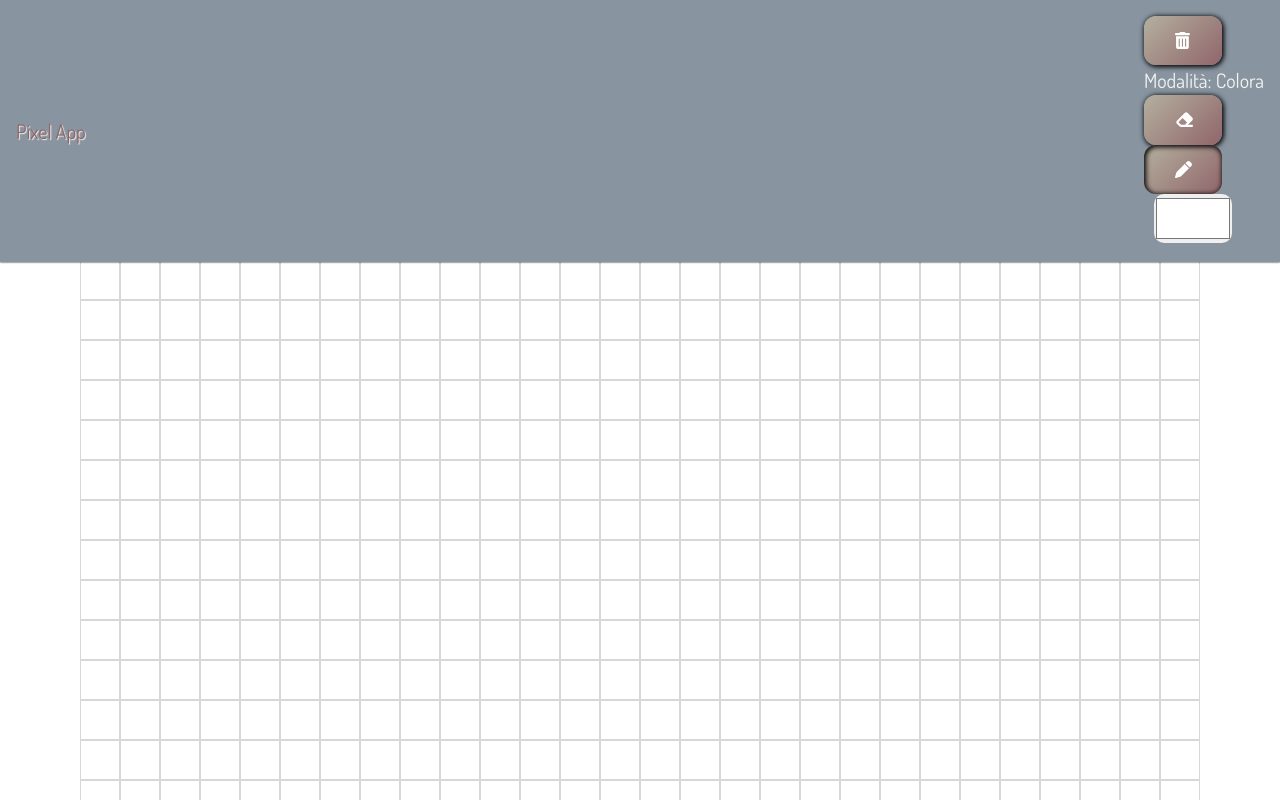
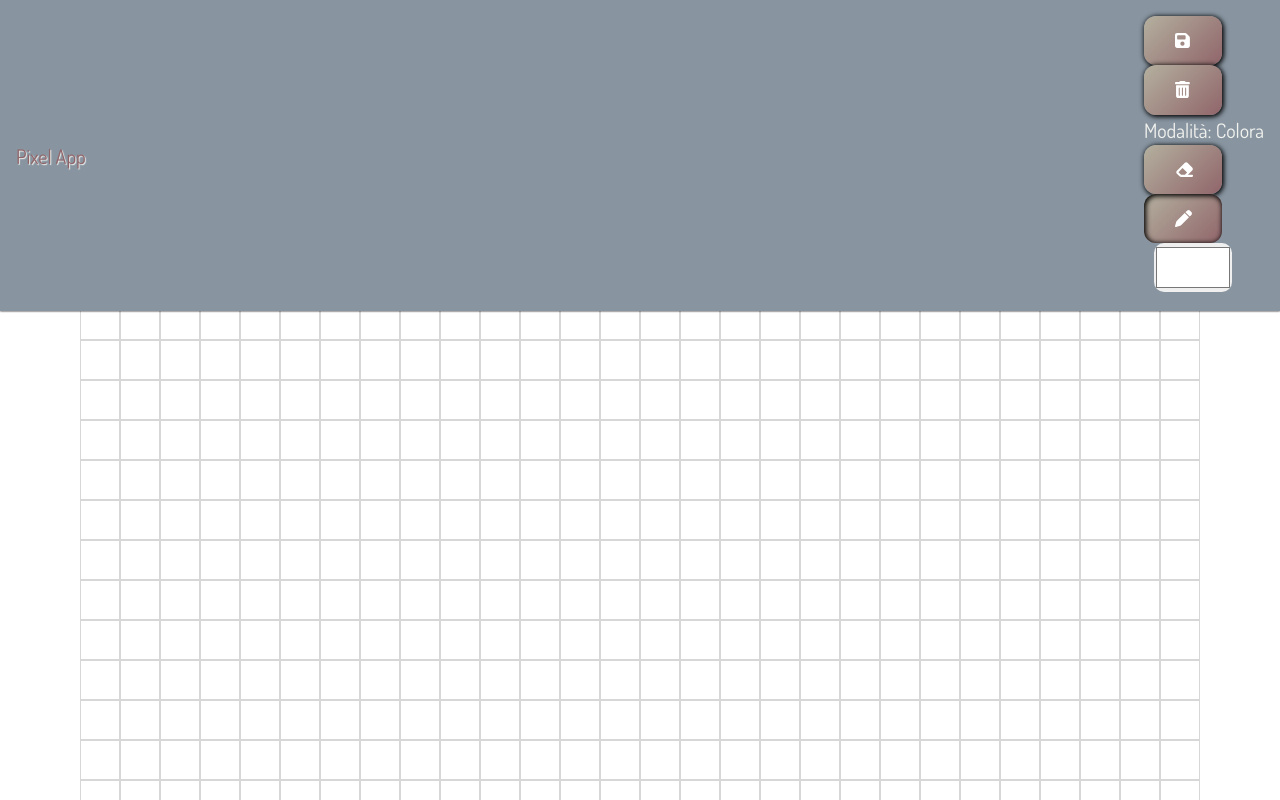
Before and after one commit to ariannacostanzo/pixel_art_react, a React (Vite) app: page / in a window 1280 px wide. Shown: the top 800 px of the page. Built offline with nearby package versions, Linux system fonts and the light colour scheme; a web font is replaced by a local one.

Commit message:
implementing logic of save drawing, still to fix

```diff
--- a/src/components/grid/Grid.jsx
+++ b/src/components/grid/Grid.jsx
@@ -36,8 +36,11 @@ const Grid = () => {
         style={{
           cursor:
             mode === "color"
-              ? "url('/public/brush.png') 16 16, auto"
-              : "url('/public/eraser.png')16 16, auto",
+              ? "url('/brush.png') 16 16, auto"
+              : "url('/eraser.png')16 16, auto",
+          // display: "grid",
+          // gridTemplateColumns: `repeat(auto-fill, minmax(${cellWidth}px, 1fr))`,
+          // gridTemplateRows: `repeat(auto-fill, minmax(${cellHeight}px, 1fr))`,
         }}
       >
         {numberOfCells.map((_, i) => (
--- a/src/components/header/Header.jsx
+++ b/src/components/header/Header.jsx
@@ -1,18 +1,25 @@
 import "./header.scss";
 import { useColor } from "../../providers/ColorContext.jsx";
+import { useGrid } from "../../providers/GridContext.jsx";
 import { faEraser } from "@fortawesome/free-solid-svg-icons";
 import { faPen } from "@fortawesome/free-solid-svg-icons";
 import { faTrashCan } from "@fortawesome/free-solid-svg-icons";
+import { faSave } from "@fortawesome/free-solid-svg-icons";
 import Tooltip from "../tooltip/Tooltip.jsx";
 const Header = () => {
   const { choseColor, currentColor, clearCells, choseErasor, mode, chosePen } =
     useColor();
+  const {saveGridAsImage} = useGrid();
 
   return (
     <>
       <header>
         <h1 className="text-4xl uppercase font-bold">Pixel App</h1>
         <div className="flex gap-4 items-center">
+          {/* salva  */}
+          <div onClick={saveGridAsImage}>
+            <Tooltip icon={faSave} text="Salva" chosen="ignore"></Tooltip>
+          </div>
           {/* svuota celle  */}
           <div onClick={clearCells} className="cursor-pointer">
             <Tooltip
@@ -21,8 +28,12 @@ const Header = () => {
               chosen="ignore"
             ></Tooltip>
           </div>
+          {/* modalità  */}
           <div className="px-4">
-            Modalità: {mode === "color" ? "Colora" : "Cancella"}
+            Modalità:{" "}
+            <span className="text-[#1e211d] font-bold uppercase" >
+              {mode === "color" ? "Colora" : "Cancella"}
+            </span>
           </div>
 
           {/* cancella una cella  */}
--- a/src/components/tooltip/tooltip.scss
+++ b/src/components/tooltip/tooltip.scss
@@ -16,6 +16,7 @@
 .text {
   z-index: 9;
   background: var(--bg);
+
   color: var(--color);
   padding: 0.7em 1.8em;
   border-radius: 0.75rem;
@@ -32,6 +33,7 @@
 
 .tooltip {
   position: absolute;
+   font-weight: bold;
   bottom: -10px;
   width: 120px;
   left: 50%;
--- a/src/providers/GridContext.jsx
+++ b/src/providers/GridContext.jsx
@@ -44,6 +44,41 @@ const GridProvider = ({ children }) => {
     });
   };
 
+  //salvare il disegno
+  const saveGridAsImage = () => {
+
+
+    //creo un canvas
+    const canvas = document.createElement("canvas");
+    const context = canvas.getContext("2d");
+
+    //ottengo le dimensioni della grigia
+    const gridWidth = Math.sqrt(numberOfCells.length);
+    canvas.width = gridWidth * cellWidth;
+    canvas.height = gridWidth * cellHeight;
+
+    //disegno tutte le celle nel canvas
+    numberOfCells.forEach((_, i) => {
+      const color = cellColors[i] || "#FFFFFF";
+      const x = (i % gridWidth) * cellWidth;
+      const y = Math.floor(i / gridWidth) * cellHeight;
+
+      // Disegno la cella sul canvas
+      context.fillStyle = color;
+      context.fillRect(x, y, cellWidth, cellHeight);
+    });
+
+    const image = canvas.toDataURL("image/png");
+
+    // Creo un link per scaricare l'immagine
+    const link = document.createElement("a");
+    link.href = image;
+    link.download = "grid-drawing.png"; // Nome del file salvato
+    document.body.appendChild(link);
+    link.click();
+    document.body.removeChild(link);
+  }
+
 
   return (
     <GridContext.Provider
@@ -61,6 +96,7 @@ const GridProvider = ({ children }) => {
         cellColors,
         setCellColors,
         calculateCells,
+        saveGridAsImage
       }}
     >
       {children}
```
Also changed, not shown: src/components/grid/grid.scss (line endings or trailing spaces).
